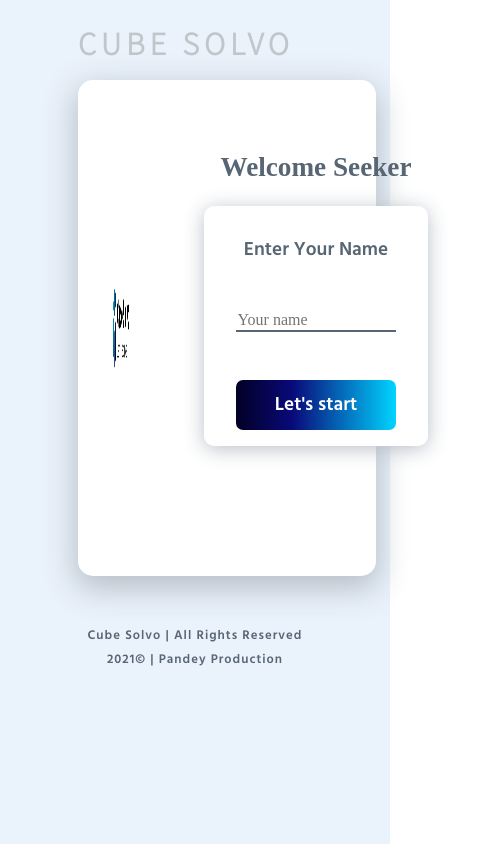
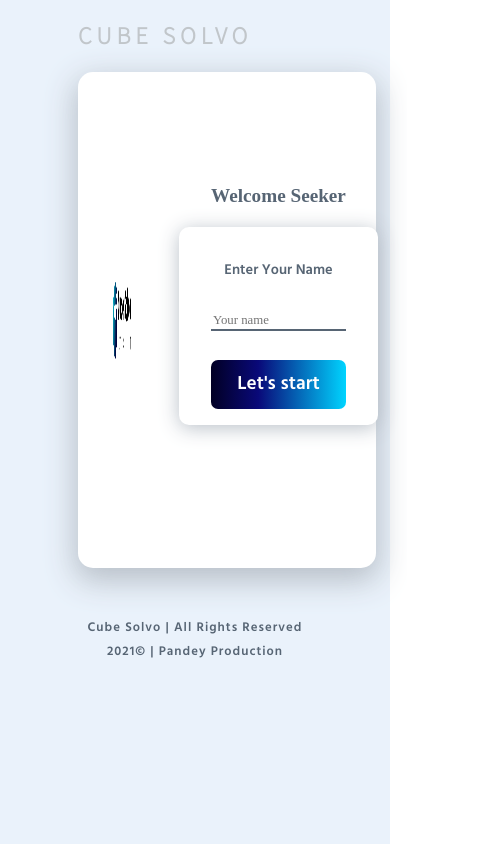
Before and after one commit to dvspandey/RubiksCube3x3, a plain HTML site: page Client/index.html in a window 390 px wide. Shown: the whole page, 482 px wide, since content can reach past the window. Drawn offline with Linux system fonts and the light colour scheme; a web font is replaced by a local one.

Commit message:
Added Media queries for Laptop Friendly

```diff
--- a/Client/style.css
+++ b/Client/style.css
@@ -113,3 +113,29 @@ body{
     font-size: 0.8rem;
     letter-spacing: 1px;
 }
+
+@media(max-width: 1250px){
+    .md-width{
+        grid-template-columns: 4fr 1fr;
+    }
+    .md-width img{
+        width: 100%;
+    }
+    .sm-width{
+        padding: 1rem;
+    }
+    .sm-width h1{
+        font-size: 1.2rem;
+        margin-top: 5rem;
+    }
+    .sm-width form label{
+        font-size: 0.9rem;
+    }
+    .sm-width form input{
+        font-size: 0.8rem;
+        margin: .8rem 0;
+    }
+    .head-title{
+        font-size: 1.5rem;
+    }
+}
```
